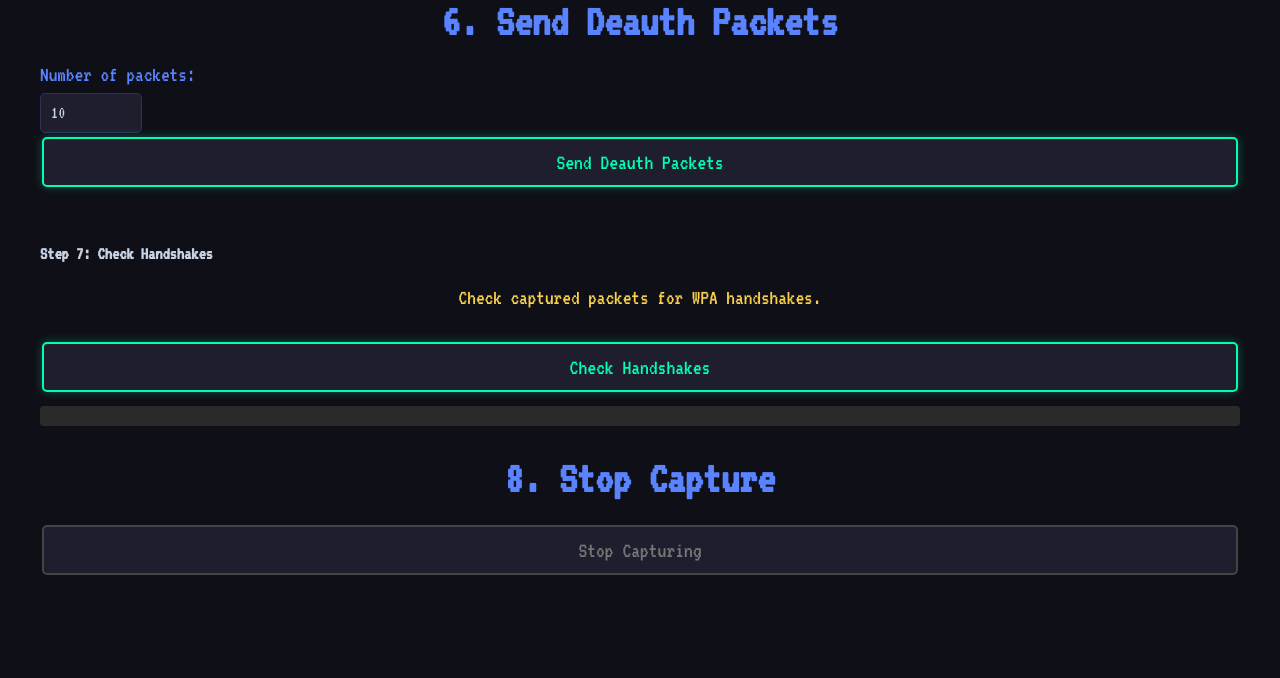
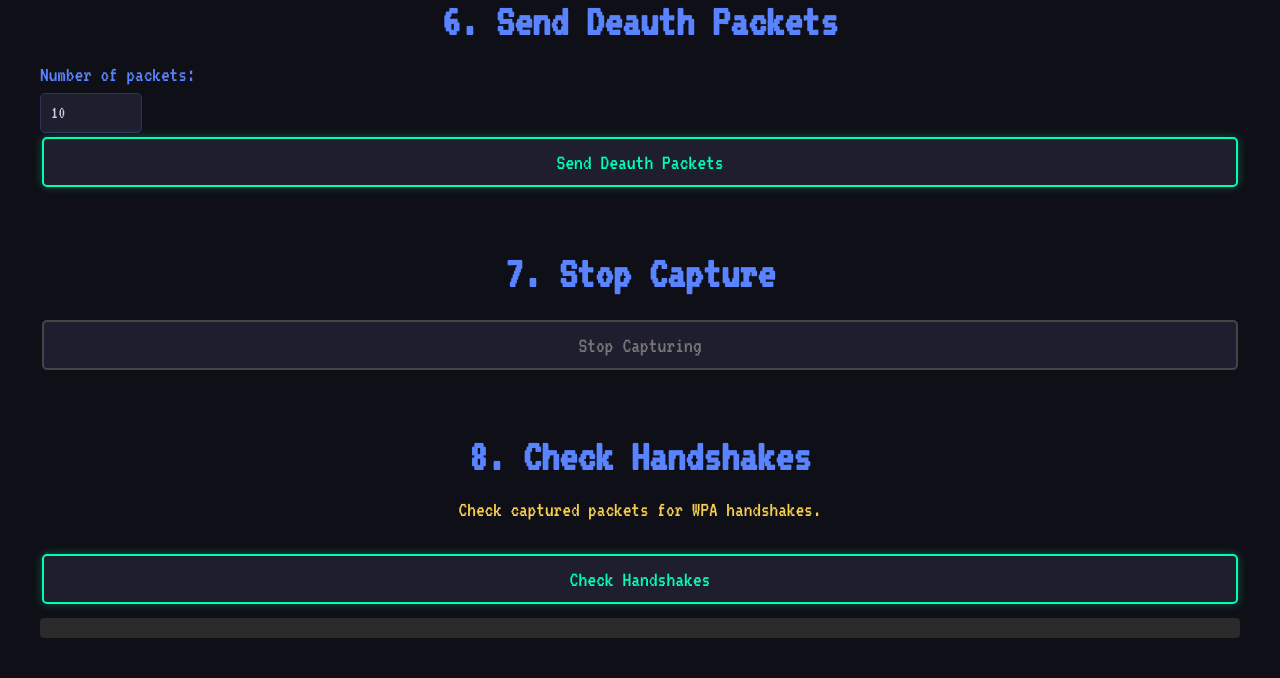
Before and after one commit to 1PingSun/HackMaster-Pi, a FastAPI app: page /WiFi/wifi-cracker in a window 1280 px wide. Shown: the part 1032-1710 px from the top of the page. Before the commit the page ends 1607 px from the top, so only its background shows below. Run offline with FastAPI, Linux system fonts and the light colour scheme.

Commit message:
Fix: change step order

```diff
--- a/app/templates/WiFi/wifi-cracker.html
+++ b/app/templates/WiFi/wifi-cracker.html
@@ -61,15 +61,14 @@
         <button id="sendDeauthButton" onclick="sendDeauthPackets()">Send Deauth Packets</button>
         <p id="deauthStatus"></p>
 
-        <h4>Step 7: Check Handshakes</h4>
+        <h1>7. Stop Capture</h1>
+        <button id="stopCaptureButton" onclick="stopCapture()" disabled>Stop Capturing</button>
+        <p id="stopCaptureStatus"></p>
+
+        <h1>8. Check Handshakes</h1>
         <p>Check captured packets for WPA handshakes.</p>
         <button id="checkHandshakeButton" onclick="checkHandshakes()">Check Handshakes</button>
         <div id="handshakeStatus" style="margin-top: 10px; padding: 10px; background-color: #2a2a2a; border-radius: 4px;"></div>
-
-        <h1>8. Stop Capture</h1>
-        <button id="stopCaptureButton" onclick="stopCapture()" disabled>Stop Capturing</button>
-        <p id="stopCaptureStatus"></p>
-
     </div>
 
     <script>
```
